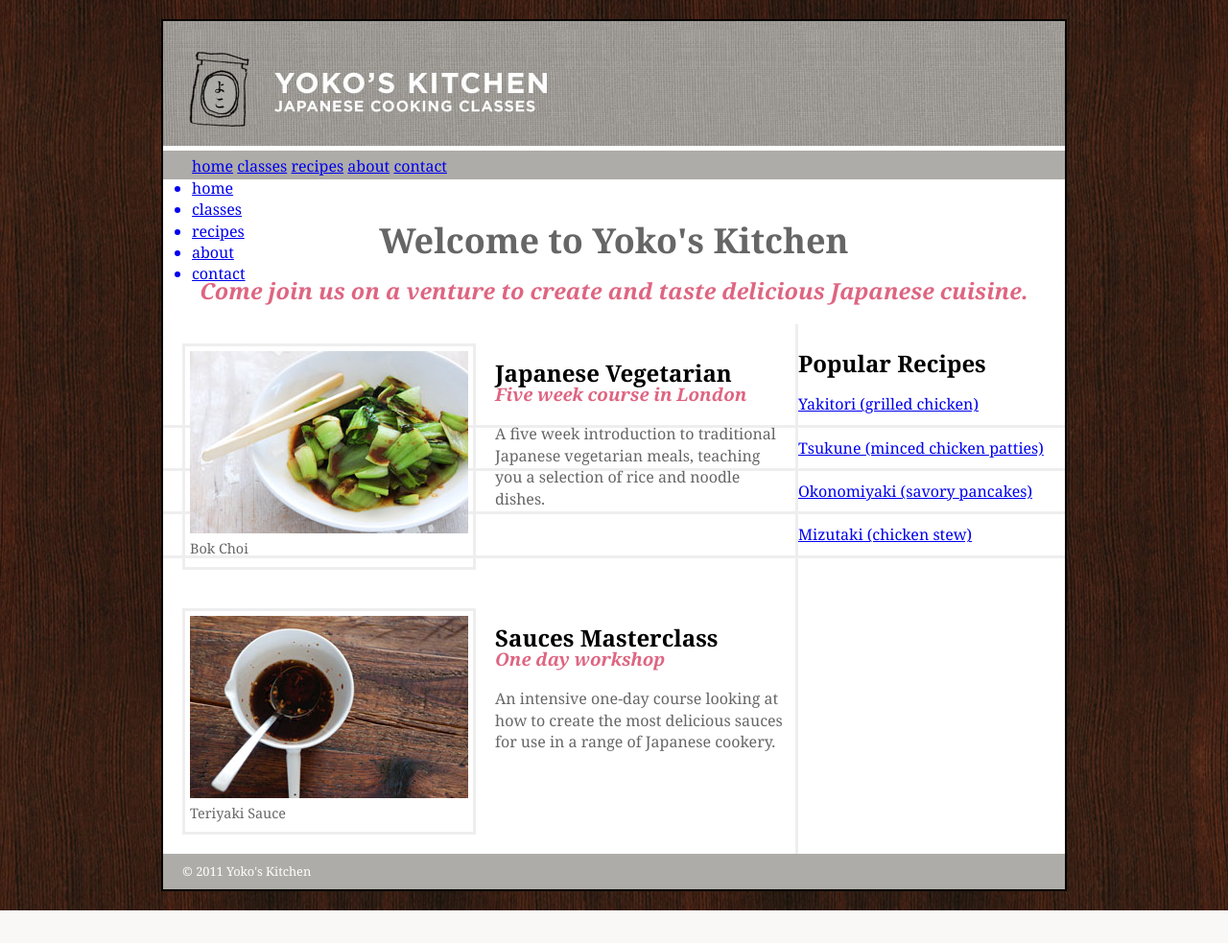
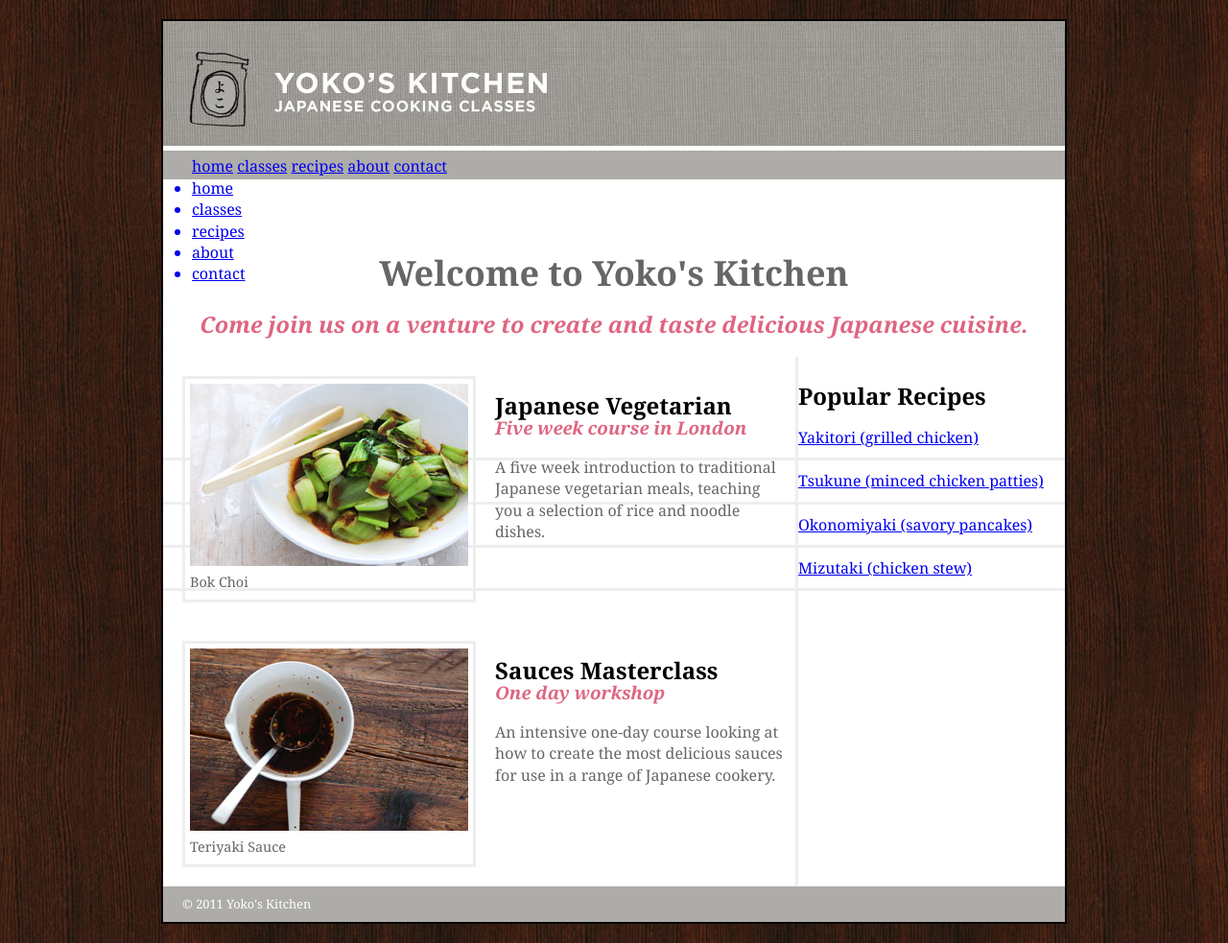
Before and after one commit to apacellerj/2022-01-03_Yoko-konyh-ja, a plain HTML site: page index.html in a window 1280 px wide. Shown: the whole page at 96% size. Before the commit the page ends 949 px from the top, so only its background shows below. Drawn offline with Linux system fonts and the light colour scheme.

Commit message:
8. feladat

```diff
--- a/yoko.css
+++ b/yoko.css
@@ -114,3 +114,7 @@ section.contpage {
 	text-align: center;
 	font-size: 20px;
 }
+
+header {
+	height: 200px;
+}
```
